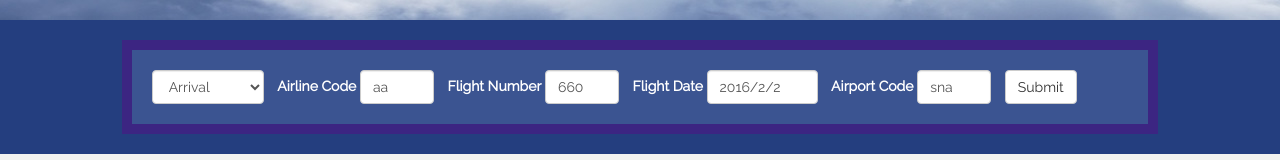
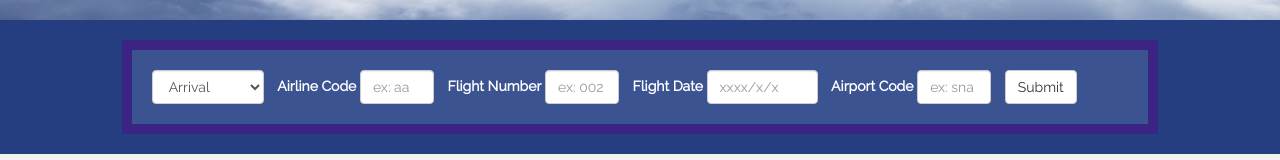
Before and after one commit to smwhelchel/flight, a website: page public/index.html in a window 1280 px wide. Shown: the part 480-640 px from the top of the page. Drawn offline with nearby package versions, Linux system fonts and the light colour scheme.

```diff
--- a/public/index.html
+++ b/public/index.html
@@ -30,19 +30,19 @@
             </div>
             <div class="form-group">
               <label for="airline">Airline Code</label>
-              <input type="text" class="form-control" id="airline" placeholder="ex: aa" value="aa" size= "5px">
+              <input type="text" class="form-control" id="airline" placeholder="ex: aa" size= "5px">
             </div>
             <div class="form-group">
               <label for="flight">Flight Number</label>
-              <input type="text" class="form-control" id="flight" placeholder="ex: 002" value="660" size="5px">
+              <input type="text" class="form-control" id="flight" placeholder="ex: 002" size="5px">
             </div>
             <div class="form-group">
               <label for="date">Flight Date</label>
-              <input type="text" class="form-control" id="date" placeholder="xxxx/x/x" value="2016/2/2" size="10px">
+              <input type="text" class="form-control" id="date" placeholder="xxxx/x/x" size="10px">
             </div>
             <div class="form-group">
               <label for="airport">Airport Code</label>
-              <input type="text" class="form-control" id="airport" placeholder="ex: sna" value="sna" size="5px">
+              <input type="text" class="form-control" id="airport" placeholder="ex: sna" size="5px">
             </div>
             <button type="submit" class="btn btn-default" id="submit">Submit</button>
           </form>
```
Also changed, not shown: README.md, public/images/screenshot.png (added), public/images/screenshot2.png (added).
